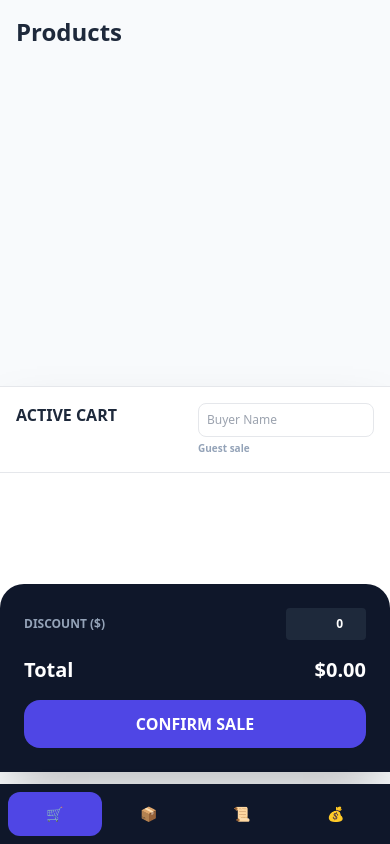
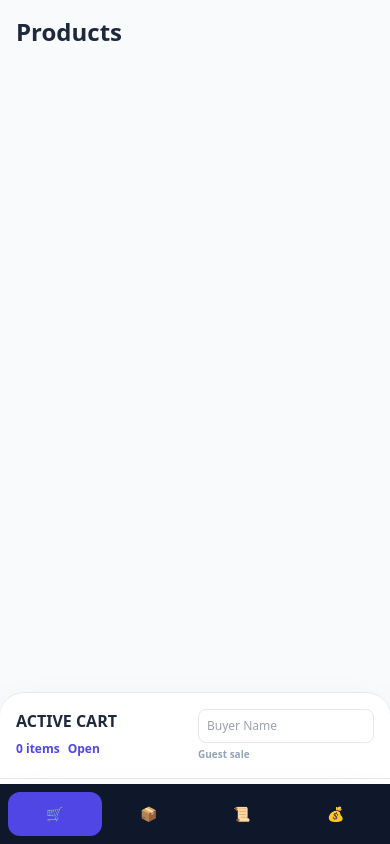
Before and after one commit to Jimmy-py-dev/JoeJar_Frontend, a plain HTML site: page shop.html in a window 390 px wide. Drawn offline with nearby package versions, Linux system fonts and the light colour scheme; no server answers; sample sign-in values are in the browser's storage.

Commit message:
improve and fix shop UI/UX,

```diff
--- a/app.js
+++ b/app.js
@@ -1,5 +1,5 @@
 const CONFIG = {
-    API_BASE: "http:/127.0.0.1:8000/api/v1",
+    API_BASE: "https:/joejar.onrender.com/api/v1",
     ENDPOINTS: {
         login: "/auth/login",
         refresh: "/auth/refresh",
--- a/shop.html
+++ b/shop.html
@@ -5,8 +5,59 @@
     <meta name="viewport" content="width=device-width, initial-scale=1.0">
     <title>Terminal | O-Lite</title>
     <script src="https://cdn.tailwindcss.com"></script>
+    <style>
+        @media (max-width: 1023px) {
+            body.shop-page {
+                min-height: 100svh;
+            }
+
+            .shop-main {
+                height: 100svh;
+                padding-bottom: 4.5rem;
+            }
+
+            .shop-products {
+                height: 100%;
+                padding-bottom: 7.5rem;
+            }
+
+            #cart-panel {
+                position: fixed;
+                left: 0;
+                right: 0;
+                bottom: 4.25rem;
+                height: min(72svh, 34rem);
+                max-height: calc(100svh - 7rem);
+                border-radius: 1.5rem 1.5rem 0 0;
+                transition: transform 220ms ease;
+                z-index: 45;
+            }
+
+            #cart-panel.cart-collapsed {
+                transform: translateY(calc(100% - 5.25rem));
+            }
+
+            #cart-panel.cart-open {
+                transform: translateY(0);
+            }
+
+            #cart-list {
+                min-height: 0;
+            }
+
+            .cart-mobile-hint {
+                display: inline-flex;
+            }
+        }
+
+        @media (min-width: 1024px) {
+            .cart-mobile-hint {
+                display: none;
+            }
+        }
+    </style>
 </head>
-<body class="bg-slate-50 flex flex-col lg:flex-row h-screen overflow-hidden">
+<body class="shop-page bg-slate-50 flex flex-col lg:flex-row h-screen overflow-hidden">
 
     <aside class="fixed bottom-0 w-full lg:relative lg:w-64 bg-slate-900 text-slate-400 lg:p-6 flex lg:flex-col shadow-2xl z-50 order-last lg:order-first">
         <div class="hidden lg:block text-2xl font-black text-white mb-10 italic">O-LITE</div>
@@ -19,15 +70,21 @@
         <button onclick="forceLogout()" class="hidden lg:block text-left text-xs font-bold pt-6 border-t border-slate-800 uppercase hover:text-white">Logout</button>
     </aside>
 
-    <main class="flex-1 flex flex-col lg:flex-row overflow-hidden pb-[72px] lg:pb-0">
-        <div class="flex-1 p-4 lg:p-10 overflow-y-auto h-1/2 lg:h-full">
+    <main class="shop-main flex-1 flex flex-col lg:flex-row overflow-hidden pb-[72px] lg:pb-0">
+        <div class="shop-products flex-1 p-4 lg:p-10 overflow-y-auto lg:h-full">
             <h1 class="text-2xl lg:text-3xl font-black mb-6 lg:mb-10 text-slate-800">Products</h1>
             <div id="product-grid" class="grid grid-cols-2 sm:grid-cols-3 lg:grid-cols-4 gap-4 lg:gap-6"></div>
         </div>
 
-        <div class="w-full lg:w-96 bg-white lg:border-l flex flex-col shadow-2xl h-1/2 lg:h-full border-t lg:border-t-0 z-40">
+        <div id="cart-panel" class="cart-collapsed w-full lg:w-96 bg-white lg:border-l flex flex-col shadow-2xl lg:h-full border-t lg:border-t-0 z-40">
             <div class="p-4 lg:p-8 border-b font-black text-slate-800 flex justify-between items-start gap-3">
-                <span>ACTIVE CART</span>
+                <div>
+                    <div>ACTIVE CART</div>
+                    <button id="cart-mobile-toggle" onclick="toggleCart()" class="cart-mobile-hint mt-2 items-center gap-2 text-xs text-indigo-600 font-black">
+                        <span id="cart-count">0 items</span>
+                        <span id="cart-chevron">Open</span>
+                    </button>
+                </div>
                 <div class="w-44">
                     <input type="text" id="buyer-name" list="buyer-datalist" autocomplete="off" placeholder="Buyer Name" oninput="updateBuyerPreview()" class="p-2 border rounded-lg text-xs font-medium outline-none w-full focus:border-indigo-600">
                     <div id="buyer-preview" class="text-[10px] font-bold text-slate-400 mt-1">Guest sale</div>
```
